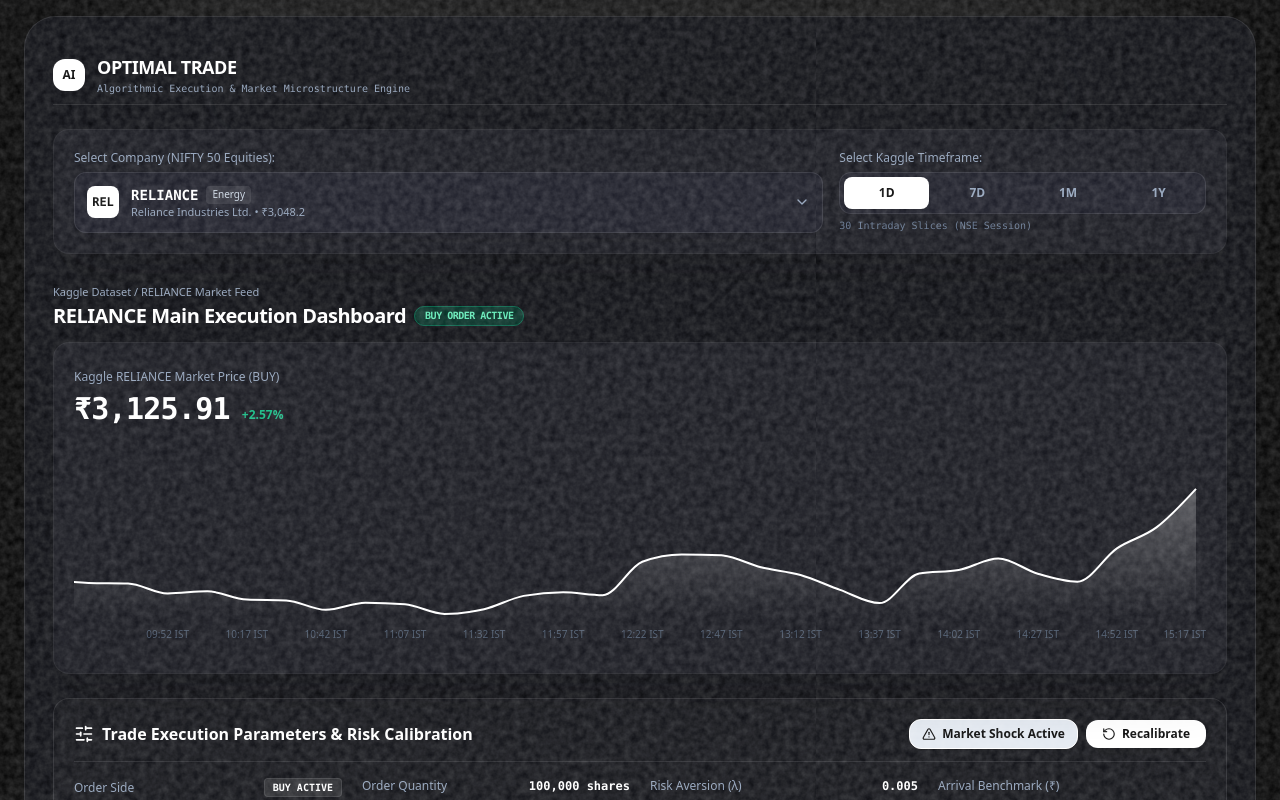
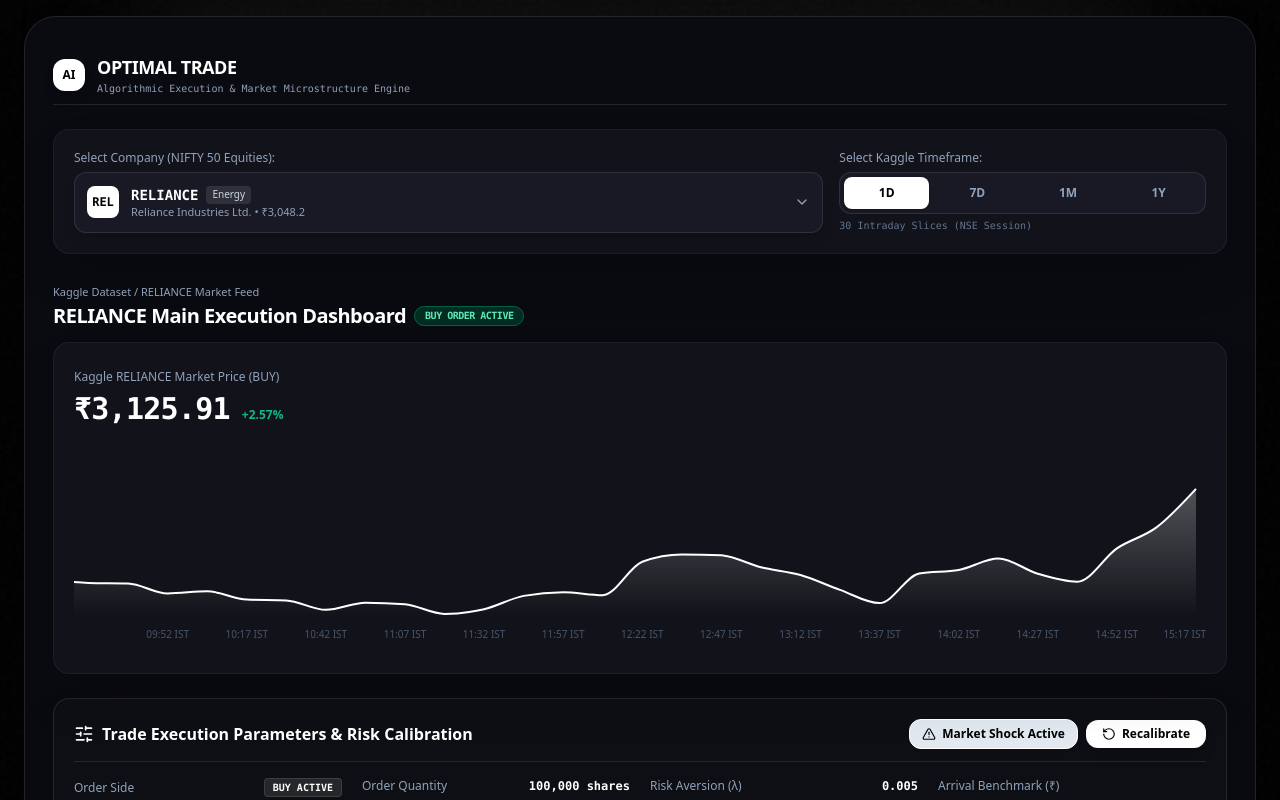
Before and after one commit to Viidhyanshu/OPTIMAL-TRADE, a Next.js app: page / in a window 1280 px wide. Shown: the top 800 px of the page. Built offline with nearby package versions, Linux system fonts and the light colour scheme.

Commit message:
Fix TV static noise overlay by moving noise texture to background layer behind cards and text

```diff
--- a/src/app/page.tsx
+++ b/src/app/page.tsx
@@ -32,13 +32,12 @@
   useEffect(() => {
     const handleMouseMove = (e: MouseEvent) => {
       const { innerWidth, innerHeight } = window;
-      const normX = (e.clientX / innerWidth - 0.5) * 2; // -1 to +1
-      const normY = (e.clientY / innerHeight - 0.5) * 2; // -1 to +1
+      const normX = (e.clientX / innerWidth - 0.5) * 2;
+      const normY = (e.clientY / innerHeight - 0.5) * 2;
 
-      // 35px maximum parallax shift on mouse movement
       setParallaxOffset({
-        x: normX * 35,
-        y: normY * 35,
+        x: normX * 25,
+        y: normY * 25,
       });
     };
 
@@ -65,24 +64,24 @@
 
   return (
     <div className="min-h-screen bg-black text-slate-100 font-sans antialiased selection:bg-white selection:text-black py-4 px-3 sm:px-6 relative overflow-hidden">
-      {/* Interactive Mouse Parallax White Noise Shader Overlay Layer */}
+      {/* Background Subtle Mouse Parallax Noise Shader Layer (z-0 behind main container) */}
       <div
-        className="fixed inset-0 pointer-events-none opacity-45 mix-blend-screen z-50 bg-repeat bg-noise-shader transition-transform duration-200 ease-out"
+        className="fixed inset-0 pointer-events-none opacity-15 mix-blend-screen z-0 bg-repeat bg-noise-shader transition-transform duration-200 ease-out"
         style={{
           transform: `translate3d(${parallaxOffset.x}px, ${parallaxOffset.y}px, 0) scale(1.1)`,
         }}
       />
 
-      {/* Subtle Monochrome Ambient Radial Lighting Glow with Parallax */}
+      {/* Subtle Monochrome Ambient Radial Lighting Glow */}
       <div
-        className="fixed top-0 left-1/2 -translate-x-1/2 w-[1000px] h-[600px] bg-gradient-to-b from-white/15 via-slate-800/5 to-transparent blur-3xl pointer-events-none z-0 transition-transform duration-300 ease-out"
+        className="fixed top-0 left-1/2 -translate-x-1/2 w-[1000px] h-[600px] bg-gradient-to-b from-white/10 via-slate-800/5 to-transparent blur-3xl pointer-events-none z-0 transition-transform duration-300 ease-out"
         style={{
           transform: `translate3d(${parallaxOffset.x * 0.5}px, ${parallaxOffset.y * 0.5}px, 0)`,
         }}
       />
 
-      {/* Outer Main Container Card - Sleek Monochrome Dark Black */}
-      <div className="max-w-7xl mx-auto bg-[#0a0b10]/95 border border-white/10 rounded-[32px] p-5 sm:p-7 shadow-2xl backdrop-blur-2xl space-y-6 overflow-hidden relative z-10">
+      {/* Outer Main Container Card - Sleek Monochrome Dark Black (z-10 above background noise) */}
+      <div className="max-w-7xl mx-auto bg-[#0a0b10] border border-white/10 rounded-[32px] p-5 sm:p-7 shadow-2xl backdrop-blur-2xl space-y-6 overflow-hidden relative z-10">
         {/* Header Navbar */}
         <Header />
 
```
Also changed, not shown: src/app/globals.css (+1 -1 lines).
